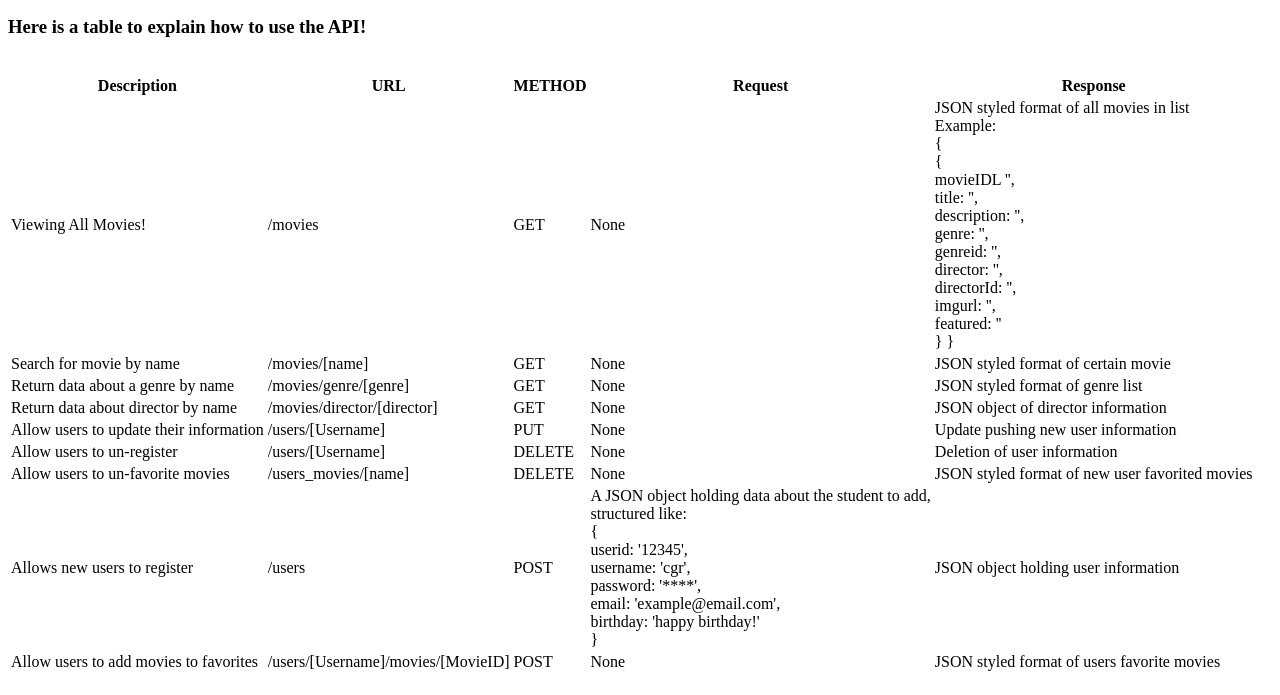
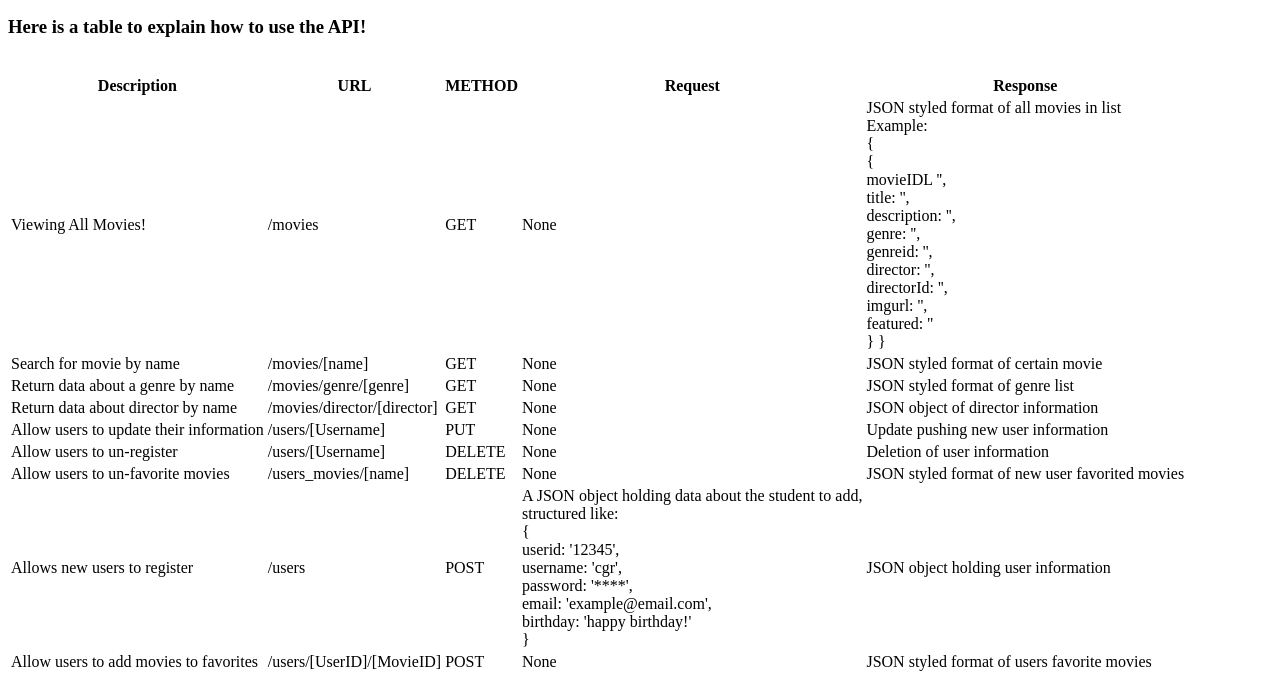
Before and after one commit to Cgr3/Movie_API, a website: page public/documentation.html in a window 1280 px wide. Shown: the part 105-800 px from the top of the page. Drawn offline with Linux system fonts and the light colour scheme.

Commit message:
Minor documentation change
ADJUSTED endpoint for add movie favorites

```diff
--- a/public/documentation.html
+++ b/public/documentation.html
@@ -127,7 +127,7 @@
       </tr>
       <tr>
         <td>Allow users to add movies to favorites</td>
-        <td>/users/[Username]/movies/[MovieID]</td>
+        <td>/users/[UserID]/[MovieID]</td>
         <td>POST</td>
         <td>None</td>
         <td>JSON styled format of users favorite movies</td>
```
